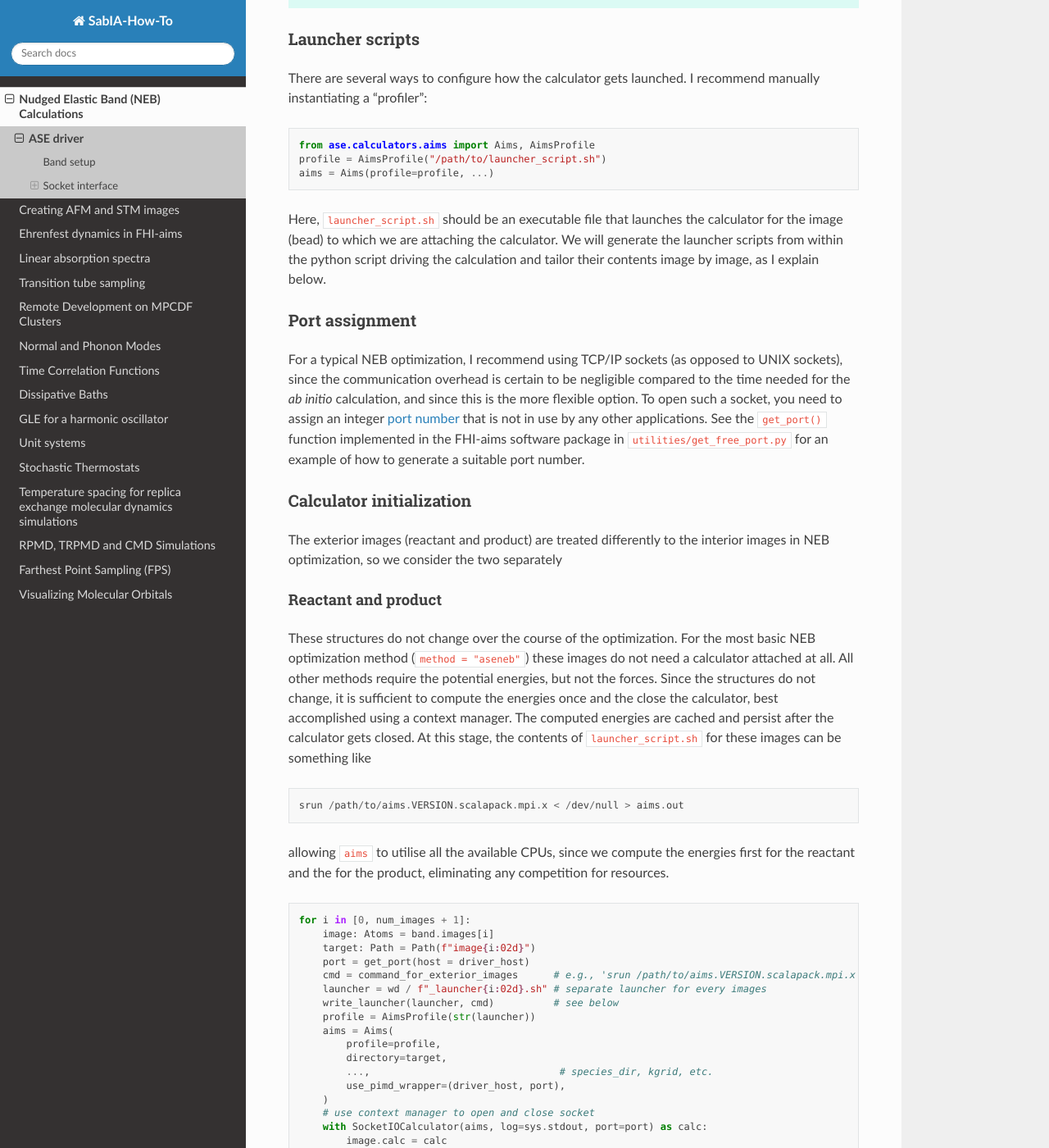
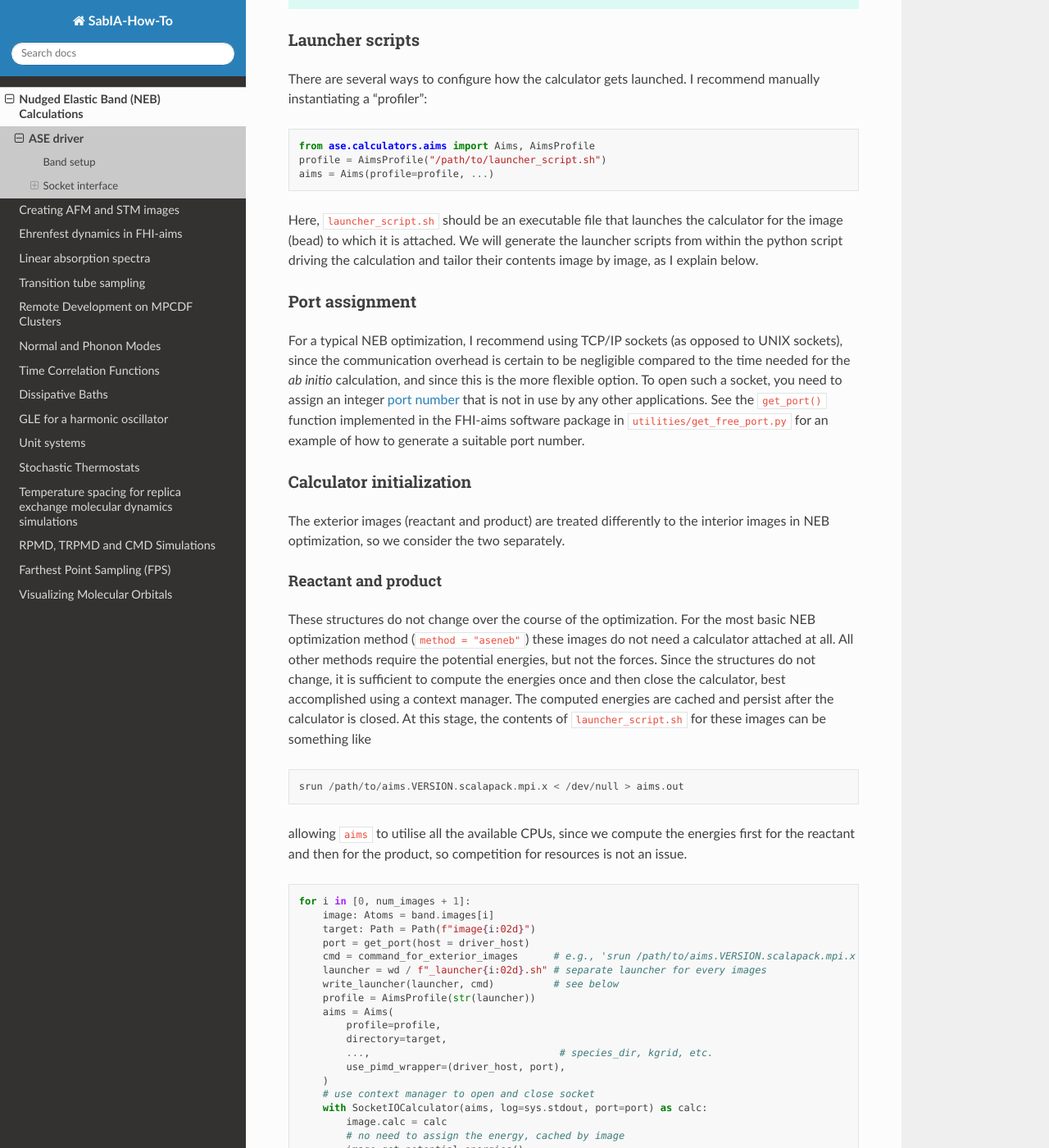
Before and after one commit to sabia-group/How-Tos, a Sphinx documentation site: the page built from docs/source/neb/neb-with-ase.rst, in a window 1280 px wide and 1400 px high, scrolled down 1274 px. Shown: the whole window at 82% size. Built offline with Sphinx 7.4.7 and the Read the Docs theme 3.1.0, drawn with Linux system fonts in a browser that asks for light colours; pages that are not in the unit, such as notebooks, are missing from menus; some of the changed text lies outside the part shown.

Commit message:
fix some typos and wording

```diff
--- a/docs/source/neb/neb-with-ase.rst
+++ b/docs/source/neb/neb-with-ase.rst
@@ -69,29 +69,7 @@ There are several ways to configure how the calculator gets launched. I recommen
     profile = AimsProfile("/path/to/launcher_script.sh")
     aims = Aims(profile=profile, ...)
 
-Here, :file:`launcher_script.sh` should be an executable file that launches the calculator for the image (bead) to which we are attaching the calculator. We will generate the launcher scripts from within the python script driving the calculation and tailor their contents image by image, as I explain below.
-
-..
-    For example, for a calculation with :code:`num_images = 4`, launched on two nodes with 72 cores each, the launcher may read
-
-    .. code:: bash
-
-        #!/bin/bash
-        srun --exclusive --exact -N 1 -n 36 \
-            /path/to/aims.VERSION.scalapack.mpi.x < /dev/null > aims.out
-
-
-    The flags bear some explaining:
-
-    * :code:`-N 1` makes slurm reserves precisely one node for the job
-
-    * :code:`-n 36` spawns the indicated number of processes across the CPUs of the allocated node
-
-    * :code:`--exclusive` guarantees exclusive use of the CPUs: no other job steps may partake of the allocated resources
-
-    * :code:`--exact`  ensures the step only uses exactly the resources you requested
-
-    The :code:`--exact --exclusive` flag is optional, depending on system configuration.
+Here, :file:`launcher_script.sh` should be an executable file that launches the calculator for the image (bead) to which it is attached. We will generate the launcher scripts from within the python script driving the calculation and tailor their contents image by image, as I explain below.
 
 
 Port assignment
@@ -102,19 +80,19 @@ For a typical NEB optimization, I recommend using TCP/IP sockets (as opposed to
 Calculator initialization
 =========================
 
-The exterior images (reactant and product) are treated differently to the interior images in NEB optimization, so we consider the two separately
+The exterior images (reactant and product) are treated differently to the interior images in NEB optimization, so we consider the two separately.
 
 Reactant and product
 ^^^^^^^^^^^^^^^^^^^^
 
-These structures do not change over the course of the optimization. For the most basic NEB optimization method (:code:`method = "aseneb"`) these images do not need a calculator attached at all. All other methods require the potential energies, but not the forces. Since the structures do not change, it is sufficient to compute the energies once and the close the calculator, best accomplished using a context manager. The computed energies are cached and persist after the calculator gets closed. At this stage,
+These structures do not change over the course of the optimization. For the most basic NEB optimization method (:code:`method = "aseneb"`) these images do not need a calculator attached at all. All other methods require the potential energies, but not the forces. Since the structures do not change, it is sufficient to compute the energies once and then close the calculator, best accomplished using a context manager. The computed energies are cached and persist after the calculator is closed. At this stage,
 the contents of :file:`launcher_script.sh`  for these images can be something like
 
 .. code::
 
     srun /path/to/aims.VERSION.scalapack.mpi.x < /dev/null > aims.out
 
-allowing ``aims`` to utilise all the available CPUs, since we compute the energies first for the reactant and the for the product, eliminating any competition for resources.
+allowing ``aims`` to utilise all the available CPUs, since we compute the energies first for the reactant and then for the product, so competition for resources is not an issue.
 
 .. code:: python
 
```
Also changed, not shown: other parts of docs/source/neb/neb-with-ase.rst (+1 -1 lines).
